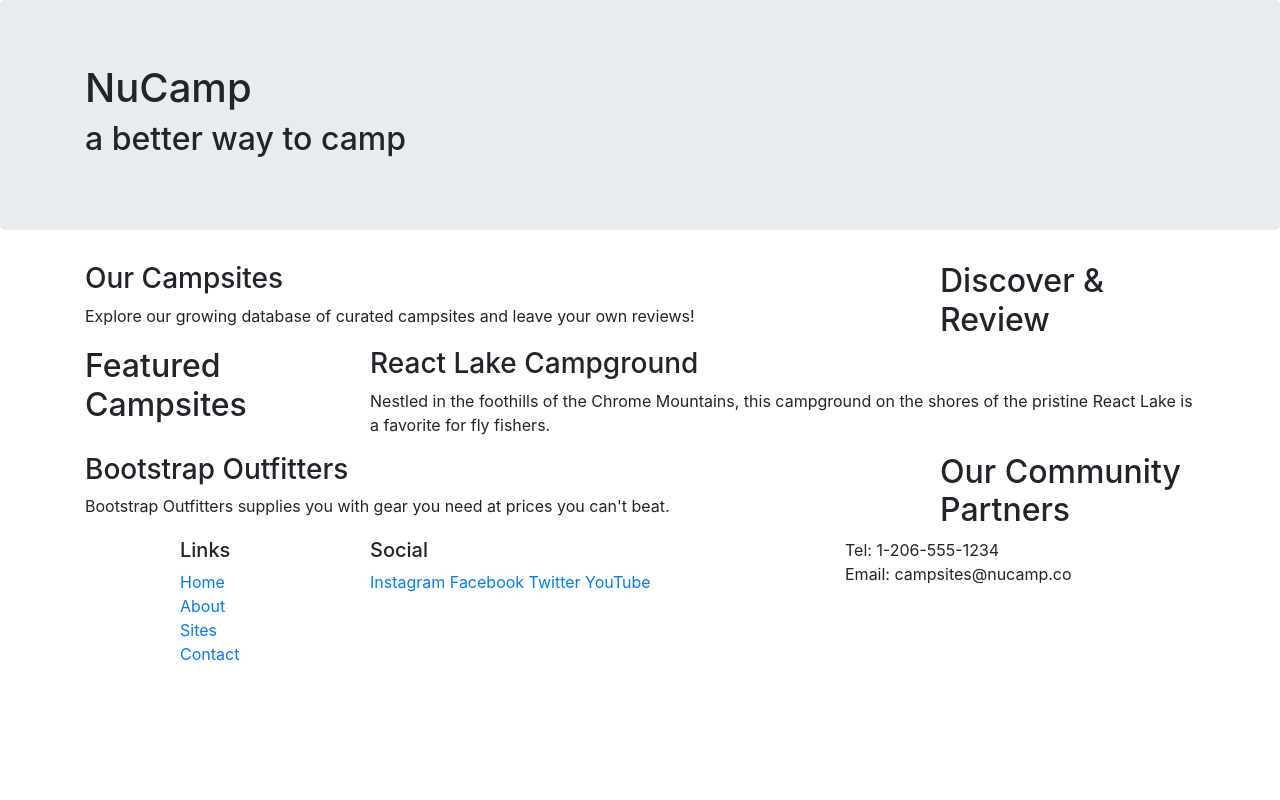
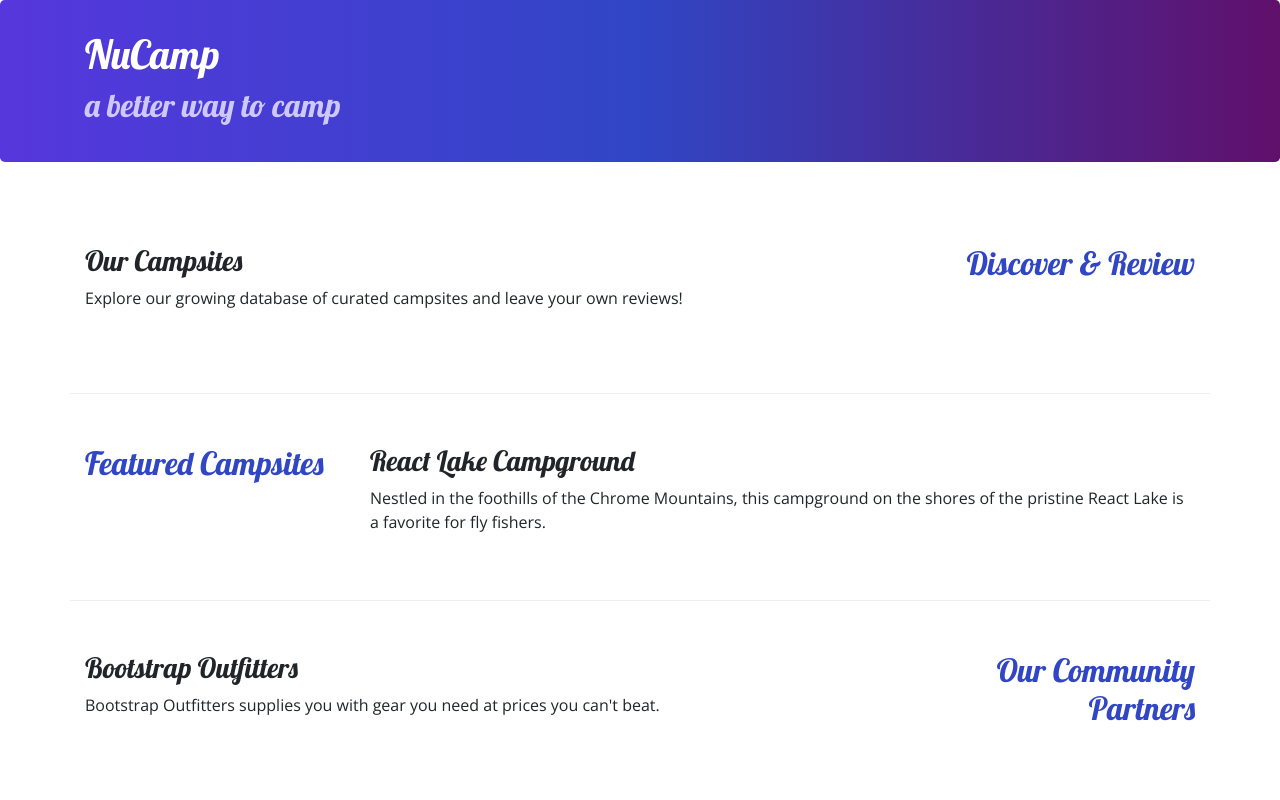
Before and after one commit to CatherineLydia/first-bootstrap-project, a website: page index.html in a window 1280 px wide. Shown: the top 800 px of the page. Drawn offline with nearby package versions, Linux system fonts and the light colour scheme.

Commit message:
Adding Custom styles

```diff
--- /dev/null
+++ b/css/styles.css
@@ -0,0 +1,32 @@
+body {
+    font-family: "Open Sans", sans-serif;
+}
+
+h1, h2, h3 {
+    font-family: "Lobster", cursive;
+}
+
+h2 {
+    color: #3046C5;
+}
+
+header h2 {
+    color: #CEC8FF;
+}
+
+footer {
+    background-image: linear-gradient(#CEC8FF, white);
+    padding: 20px 0;
+}
+
+.jumbotron {
+    padding: 30px;
+    background-image: linear-gradient(to right, #5637DD, #3046C5, #60106B);
+    color: white;
+}
+
+.row-content {
+    padding: 50px 0;
+    border-bottom: 1px ridge;
+    min-height: 200px;
+}
--- a/index.html
+++ b/index.html
@@ -8,6 +8,10 @@
 
     <!-- Bootstrap CSS -->
     <link rel="stylesheet" href="node_modules/bootstrap/dist/css/bootstrap.min.css" />
+
+    <!-- Additional CSS must be placed after Bootstrap CSS -->
+    <link rel="stylesheet" href="https://fonts.googleapis.com/css?family=Lobster|Open+Sans" />
+    <link rel="stylesheet" href="css/styles.css" />
 
     <title>NuCamp: A Better Way To Camp</title>
 </head>
@@ -26,9 +30,9 @@
     </header>
 
     <div class="container">
-        <div class="row">
+        <div class="row row-content">
         <div class="col-sm-4 order-sm-last col-md-3">
-                <h2>Discover & Review</h2>
+                <h2 class="text-sm-right">Discover & Review</h2>
         </div>
         <div class="col">
                 <h3>Our Campsites</h3>
@@ -37,7 +41,7 @@
         </div>
 
 
-    <div class="row">
+    <div class="row row-content">
         <div class="col-sm-4 col-md-3">
         <h2>Featured Campsites</h2>
         </div>
@@ -47,9 +51,9 @@
         </div>
     </div>
 
-    <div class="row">
+    <div class="row row-content">
         <div class="col-sm-4 order-sm-last col-md-3">
-        <h2>Our Community Partners</h2>
+        <h2 class="text-sm-right">Our Community Partners</h2>
         </div>
         <div class="col">
         <h3>Bootstrap Outfitters</h3>
@@ -69,14 +73,14 @@
                         <li><a href="#">Contact</a></li>
                     </ul>
                 </div>
-                <div class="col-6 col-sm-5">
+                <div class="col-6 col-sm-5 text-center">
                     <h5>Social</h5>
                     <a href="http://instagram.com/">Instagram</a>
                     <a href="http://facebook.com/">Facebook</a>
                     <a href="http://twitter.com/">Twitter</a>
                     <a href="http://youtube.com/">YouTube</a>
                 </div>
-                <div class="col-sm-4">
+                <div class="col-sm-4 text-center">
                     Tel: 1-206-555-1234<br />
                     Email: campsites@nucamp.co
                 </div>
```
